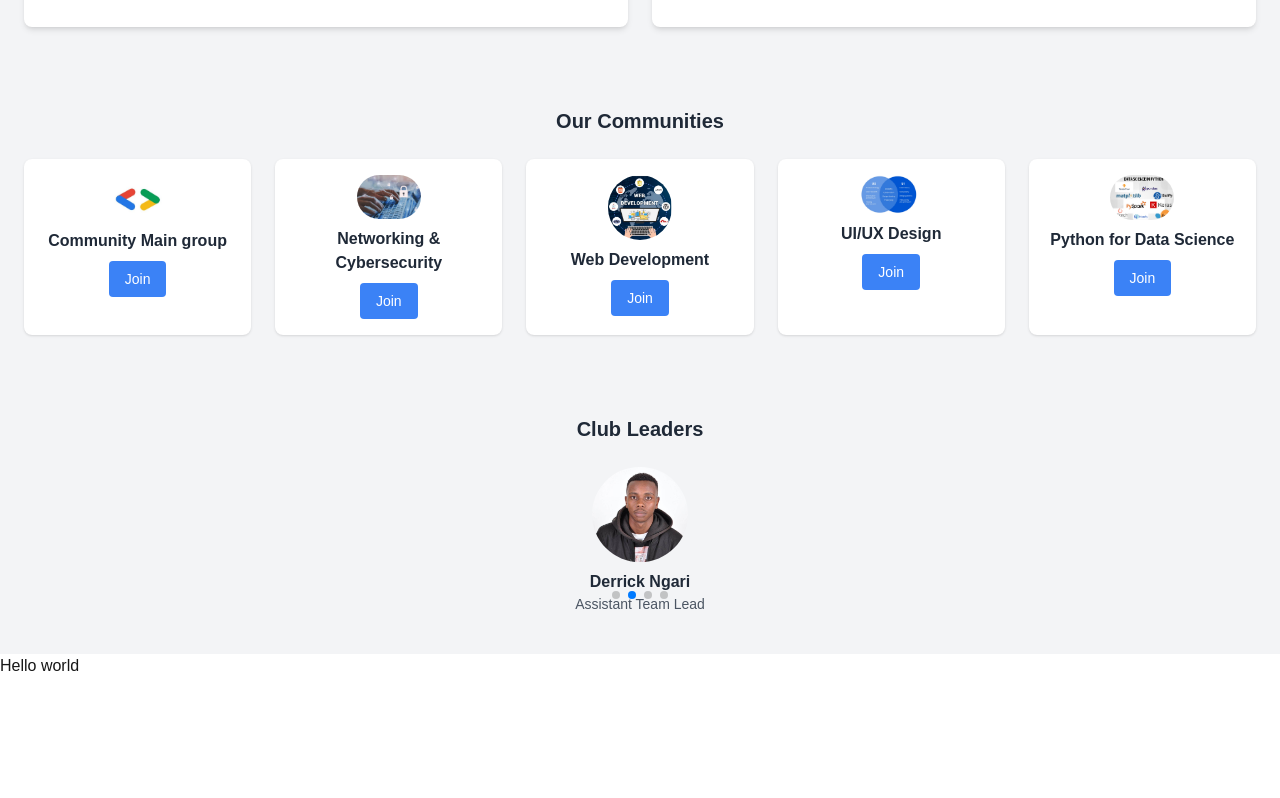
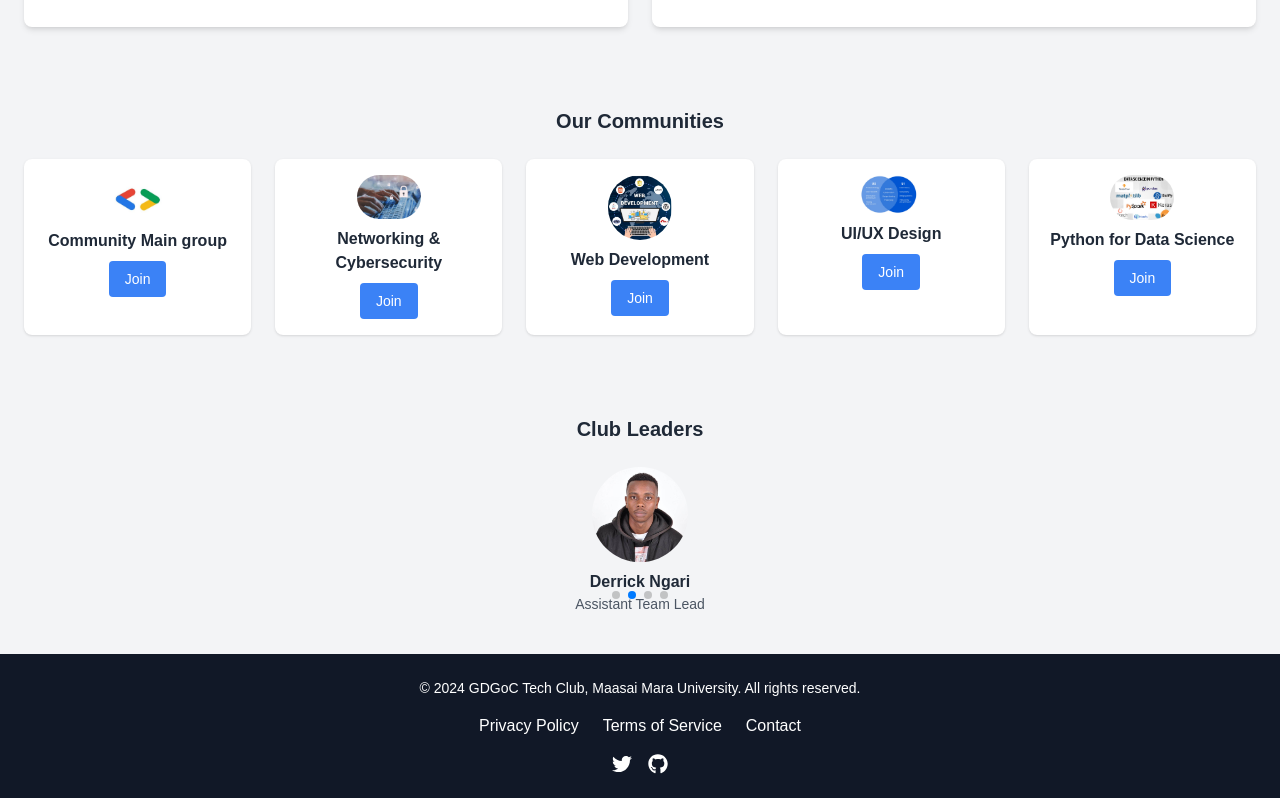
Before and after one commit to johnleshan/Mmarau-tech-website, a Next.js app: page / in a window 1280 px wide. Shown: the part 601-1399 px from the top of the page. Before the commit the page ends 1279 px from the top, so only its background shows below. Built offline with nearby package versions, Linux system fonts and the light colour scheme.

Commit message:
Added the footer component with the necessary modifications.

```diff
--- a/app/layout.js
+++ b/app/layout.js
@@ -1,6 +1,7 @@
 import './globals.css'
 import Nav from '../components/Nav'
 import About_us from '../components/About_us'
+import Footer from '../components/Footer';
 import Provider from '../components/Provider'
 
 export const metadata = {
@@ -18,6 +19,9 @@ const RootLayout = ({ children }) =>{
                         <About_us />
                         {children}
                     </main>
+                    <footer>
+                        <Footer />
+                    </footer>
 
             </body>
         </html>
--- a/app/page.js
+++ b/app/page.js
@@ -2,7 +2,6 @@ import React from "react";
 const Home = ()=>{
   return (
       <section className="flex flex-col w-full ">
-        <p>Hello world</p>
       </section>
 
   );
--- /dev/null
+++ b/components/Footer.jsx
@@ -0,0 +1,30 @@
+"use client";
+
+import { FaTwitter, FaGithub } from "react-icons/fa";
+
+const Footer = () => {
+  return (
+    <footer className="bg-gray-900 text-white py-6">
+      <div className="container mx-auto px-6 text-center">
+        <p className="text-sm">
+          &copy; {new Date().getFullYear()} GDGoC Tech Club, Maasai Mara University. All rights reserved.
+        </p>
+        <div className="flex justify-center space-x-6 mt-4">
+          <a href="#" className="hover:text-gray-400">Privacy Policy</a>
+          <a href="#" className="hover:text-gray-400">Terms of Service</a>
+          <a href="#" className="hover:text-gray-400">Contact</a>
+        </div>
+        <div className="flex justify-center space-x-4 mt-4">
+          <a href="https://x.com/gdgoc_mmarau1?t=2QPCpa0dSXKWT2PnVC43fw&s=09" className="text-xl hover:text-gray-400">
+            <FaTwitter />
+          </a>
+          <a href="https://github.com/gdgoc-mmarau1" className="text-xl hover:text-gray-400">
+            <FaGithub />
+          </a>
+        </div>
+      </div>
+    </footer>
+  );
+};
+
+export default Footer;
--- a/package.json
+++ b/package.json
@@ -13,6 +13,7 @@
     "next": "15.0.3",
     "react": "19.0.0-rc-66855b96-20241106",
     "react-dom": "19.0.0-rc-66855b96-20241106",
+    "react-icons": "^5.4.0",
     "swiper": "^11.2.1"
   },
   "devDependencies": {
```
Also changed, not shown: 1 other file (tests, documents, lock files or other folders).
